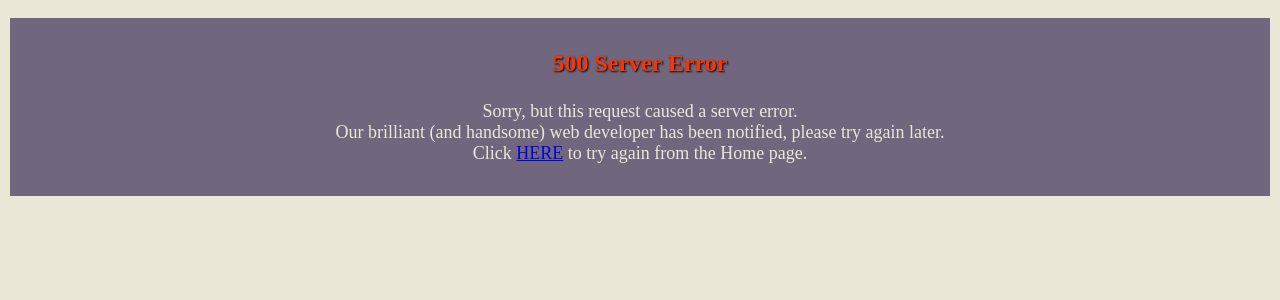
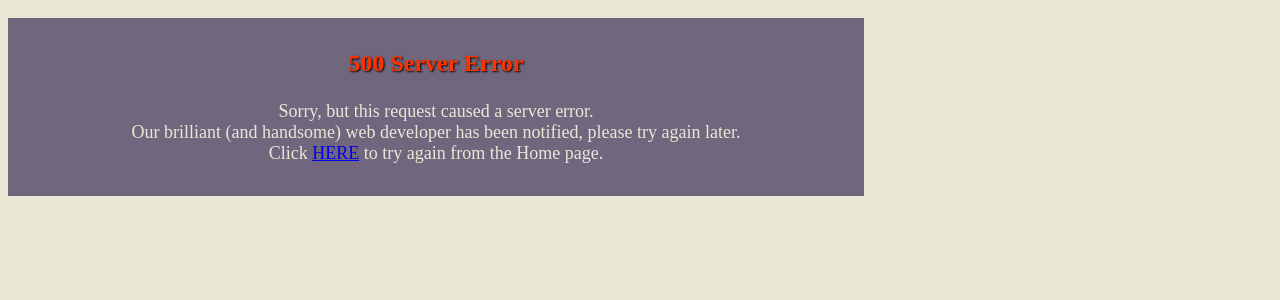
Before and after one commit to damienmac/nwkidsshow, a Django app: template templates/500.html in a window 1280 px wide. Shown: the top 300 px of the page. Run offline with Django 3.2, Linux system fonts and the light colour scheme; the template is opened without the code that fills it, so the values that code supplies are empty; parts of the project's set-up code (start-up, migrations or seed data) failed here and were passed over.

Commit message:
fieldset display width baloney.

```diff
--- a/static/css/display.css
+++ b/static/css/display.css
@@ -43,13 +43,15 @@
     fieldset {
         border: 2px solid #70667d; /* purple */
         background: #70667d; /* purple */
+        width: 825px;
+        margin: 0;
     }
 
     legend {
         font-weight: bold;
         text-shadow: #ebe7d7 0.1em 0.1em 0.2em;
         background: #c1d2cf; /* teal */
-        padding: 2px 6px
+        padding: 2px 6px;
     }
 
     .block {
--- a/templates/base.html
+++ b/templates/base.html
@@ -51,7 +51,7 @@
 
 {% block footer %}{% endblock %}
 <!-- footer for all pages -->
-<p></p>
+    <p></p>
     <div class="footerbar">
         <p class="myparagraph">
             v&nbsp;{{ VERSION }}.0&nbsp;&copy;{% now "Y" %} Laurel Event Management LLC
```
